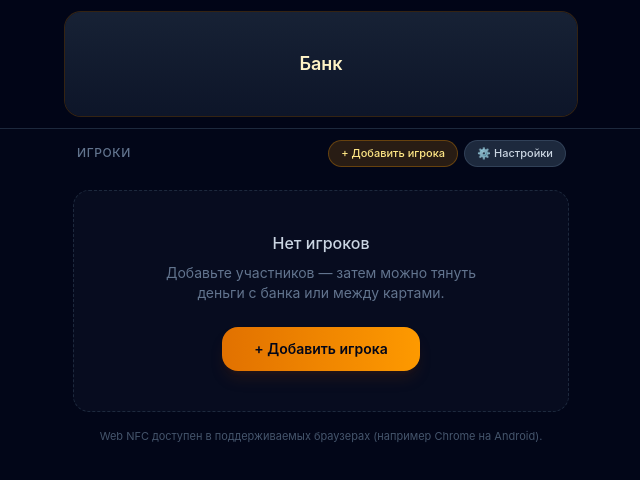
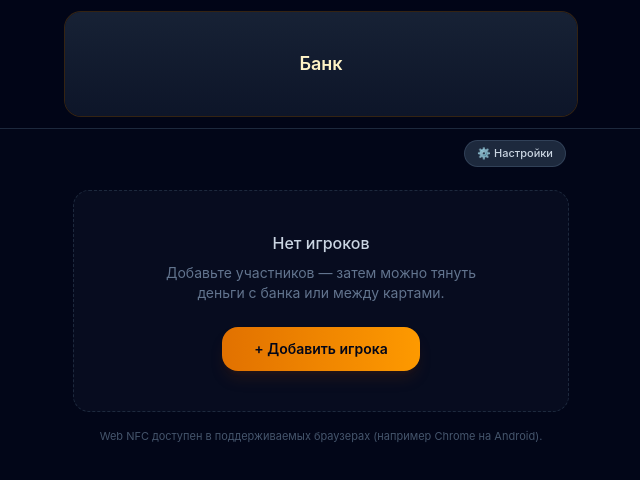
Before and after one commit to 1ShadowWarrior1/monopolly-bank, a React (Vite) app: page / in a window 1280 px wide. Shown: the top 480 px of the page, without its empty margins (319-959 px from the left). Built offline with nearby package versions, Linux system fonts and the light colour scheme.

Commit message:
fix: NFC сканирование и убрать кнопку добавления игрока

```diff
--- a/src/App.jsx
+++ b/src/App.jsx
@@ -37,10 +37,12 @@ export default function App() {
   const [quickTransferOpen, setQuickTransferOpen] = useState(false)
   const [quickFrom, setQuickFrom] = useState(null)
   const [settingsOpen, setSettingsOpen] = useState(false)
+  const [nfcEnabled, setNfcEnabled] = useState(false)
 
   const pendingRef = useRef(null)
   const keypadOpenRef = useRef(false)
   const quickOpenRef = useRef(false)
+  const settingsOpenRef = useRef(false)
   const playersRef = useRef(state.players)
 
   useEffect(() => {
@@ -48,6 +50,7 @@ export default function App() {
   }, [pendingMeta])
   keypadOpenRef.current = keypadOpen
   quickOpenRef.current = quickTransferOpen
+  settingsOpenRef.current = settingsOpen
   playersRef.current = state.players
 
   const validateHover = useCallback((source, zone) => {
@@ -117,6 +120,7 @@ export default function App() {
 
   useEffect(() => {
     if (!nfcSupported) return
+    if (settingsOpenRef.current) return
 
     return watchSerial((serial) => {
       const players = playersRef.current
@@ -221,17 +225,7 @@ export default function App() {
       />
 
       <main className="mx-auto w-full max-w-lg flex-1 px-2 pb-[max(1rem,env(safe-area-inset-bottom))] pt-3">
-        <div className="mb-3 flex flex-wrap items-center justify-between gap-2 px-1">
-          <p className="text-xs font-medium uppercase tracking-wider text-slate-500">{t.players}</p>
-          <div className="flex flex-wrap items-center gap-2">
-            <motion.button
-              type="button"
-              whileTap={{ scale: 0.98 }}
-              onClick={openSettings}
-              className="rounded-full bg-amber-500/15 px-3 py-1 text-[11px] font-medium text-amber-200 ring-1 ring-amber-500/40"
-            >
-              + {t.addPlayer}
-            </motion.button>
+        <div className="mb-3 flex flex-wrap items-center justify-end gap-2 px-1">
           <motion.button
             type="button"
             whileTap={{ scale: 0.98 }}
@@ -240,7 +234,6 @@ export default function App() {
           >
             ⚙ {t.settings}
           </motion.button>
-          </div>
         </div>
 
         {state.players.length === 0 ? (
```
Lines whose indentation alone changed are shown as unchanged.
